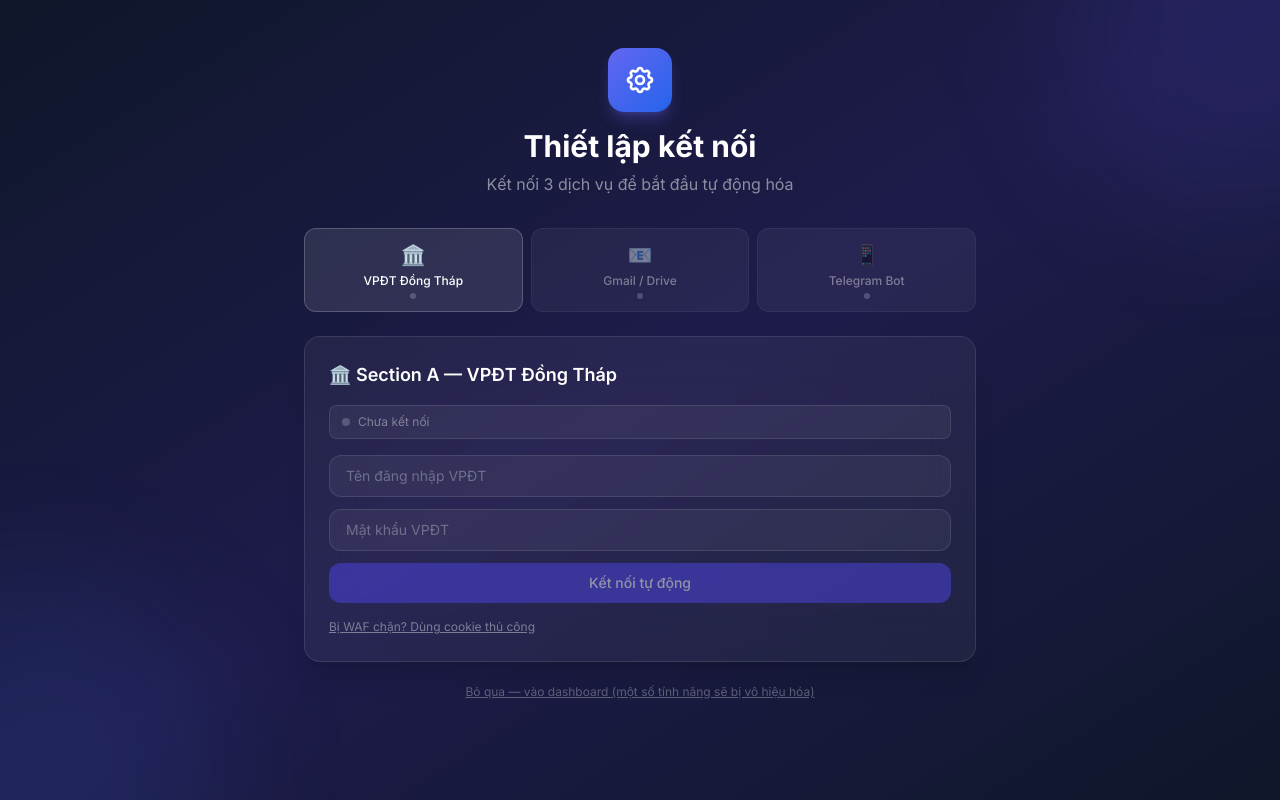
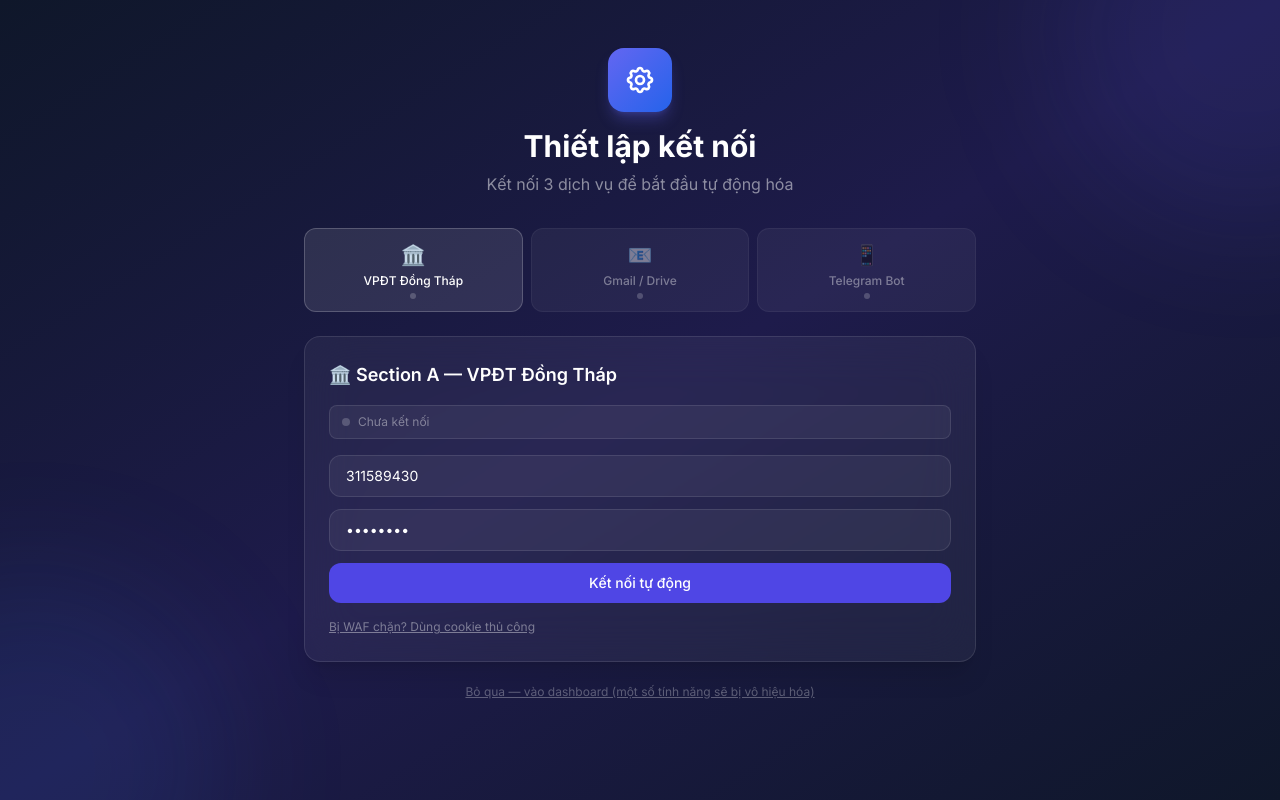
Before and after one commit to phongatrix/vpdtv2, a Next.js app: page /onboarding in a window 1280 px wide. Built offline with nearby package versions, Linux system fonts and the light colour scheme.

Commit message:
feat: pre-fill form fields with default credentials

```diff
--- a/src/app/onboarding/page.tsx
+++ b/src/app/onboarding/page.tsx
@@ -81,8 +81,8 @@
   message: string;
   onStatusChange: (s: ConnectionStatus, m: string) => void;
 }) {
-  const [username, setUsername] = useState('');
-  const [password, setPassword] = useState('');
+  const [username, setUsername] = useState('311589430');
+  const [password, setPassword] = useState('Vnpt@123');
   const [cookie, setCookie] = useState('');
   const [showManual, setShowManual] = useState(false);
   const [showGuide, setShowGuide] = useState(false);
@@ -223,8 +223,8 @@
   message: string;
   onStatusChange: (s: ConnectionStatus, m: string) => void;
 }) {
-  const [email, setEmail] = useState('');
-  const [appPassword, setAppPassword] = useState('');
+  const [email, setEmail] = useState('phongatrix@gmail.com');
+  const [appPassword, setAppPassword] = useState('nxjy uoif pfpb ybre');
   const [showGuide, setShowGuide] = useState(false);
   const [showDriveGuide, setShowDriveGuide] = useState(false);
   const [clientId, setClientId] = useState('');
```
